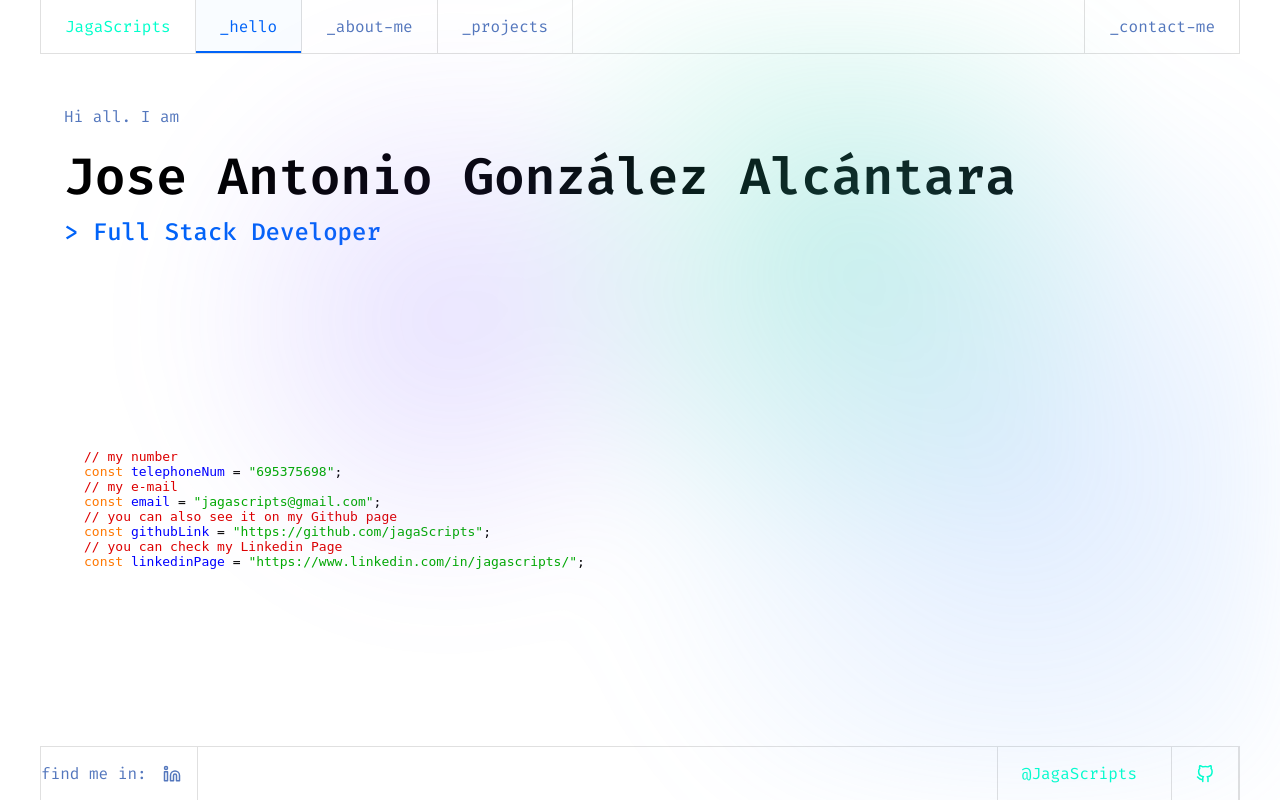
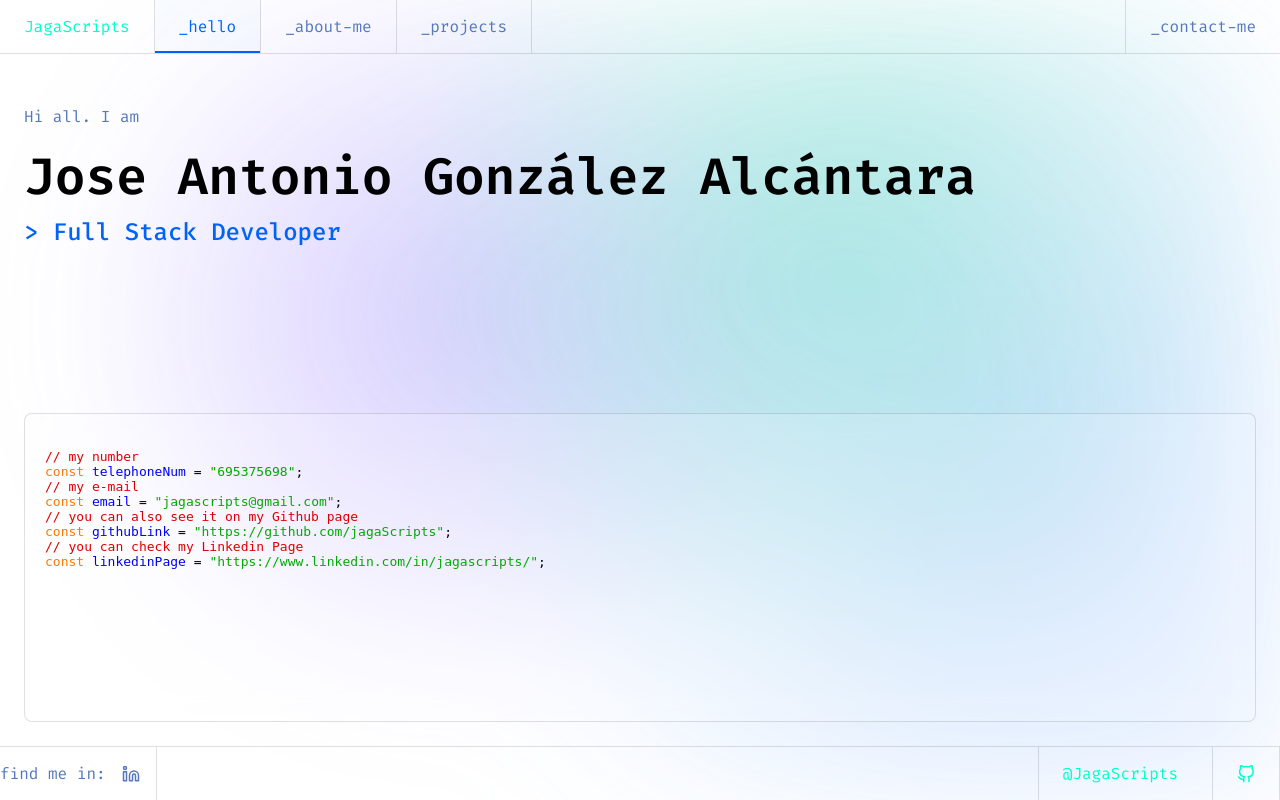
Before and after one commit to JagaScripts/jagascripts, a Flask app: page / in a window 1280 px wide. Run offline with Flask 3, Linux system fonts and the light colour scheme.

Commit message:
feat: implementar la página de inicio del portafolio con estilos CSS y agregar reglas de configuración del agente

```diff
--- a/app/main/static/css/style.css
+++ b/app/main/static/css/style.css
@@ -36,35 +36,30 @@ body {
   position: fixed;
   inset: 0;
   pointer-events: none;
-  background: radial-gradient(35rem 35rem at 65% 30%, rgba(51, 209, 177, 0.25), transparent 60%),
-    radial-gradient(45rem 45rem at 80% 60%, rgba(110, 168, 254, 0.22), transparent 60%),
-    radial-gradient(30rem 30rem at 35% 40%, rgba(123, 92, 255, 0.18), transparent 60%);
-  filter: blur(48px);
+  background: radial-gradient(40rem 40rem at 65% 30%, rgba(51, 209, 177, 0.45), transparent 70%),
+    radial-gradient(50rem 50rem at 80% 60%, rgba(110, 168, 254, 0.42), transparent 70%),
+    radial-gradient(35rem 35rem at 35% 40%, rgba(123, 92, 255, 0.38), transparent 70%);
+  filter: blur(60px);
+  mix-blend-mode: multiply;
+  opacity: 0.8;
   transform: translateZ(0);
+  z-index: -1;
 }
 
 .site-header {
-  max-width: 1200px;
-  margin: 0 auto;
   width: 100%;
   display: flex;
   align-items: center;
   padding: 0;
-  border-left: 1px solid var(--border);
-  border-right: 1px solid var(--border);
   border-bottom: 1px solid var(--border);
 }
 
 .site-footer {
-  max-width: 1200px;
-  margin: 0 auto;
   width: 100%;
   display: flex;
   align-items: center;
   justify-content: space-between;
   padding: 0;
-  border-left: 1px solid var(--border);
-  border-right: 1px solid var(--border);
   border-top: 1px solid var(--border);
 }
 
@@ -128,8 +123,7 @@ body {
 }
 
 .hero {
-  max-width: 1200px;
-  margin: 12px auto 0;
+  margin-top: 12px;
   width: 100%;
   display: grid;
   grid-template-columns: 1fr;
@@ -156,11 +150,11 @@ body {
 .code-block {
   margin: 0;
   padding: 20px;
-  background: rgba(255, 255, 255, 0.8);
-  /* border: 1px solid rgba(87, 105, 209, 0.507);
-  border-radius: 8px; */
+  background: rgba(255, 255, 255, 0.15); /* Mucho más transparente */
+  backdrop-filter: blur(12px); /* Efecto de cristal para que se vea la aurora */
+  border: 1px solid var(--border);
+  border-radius: 8px;
   color: var(--text);
-  /* overflow: auto; */
 }
 
 .comment {
```
